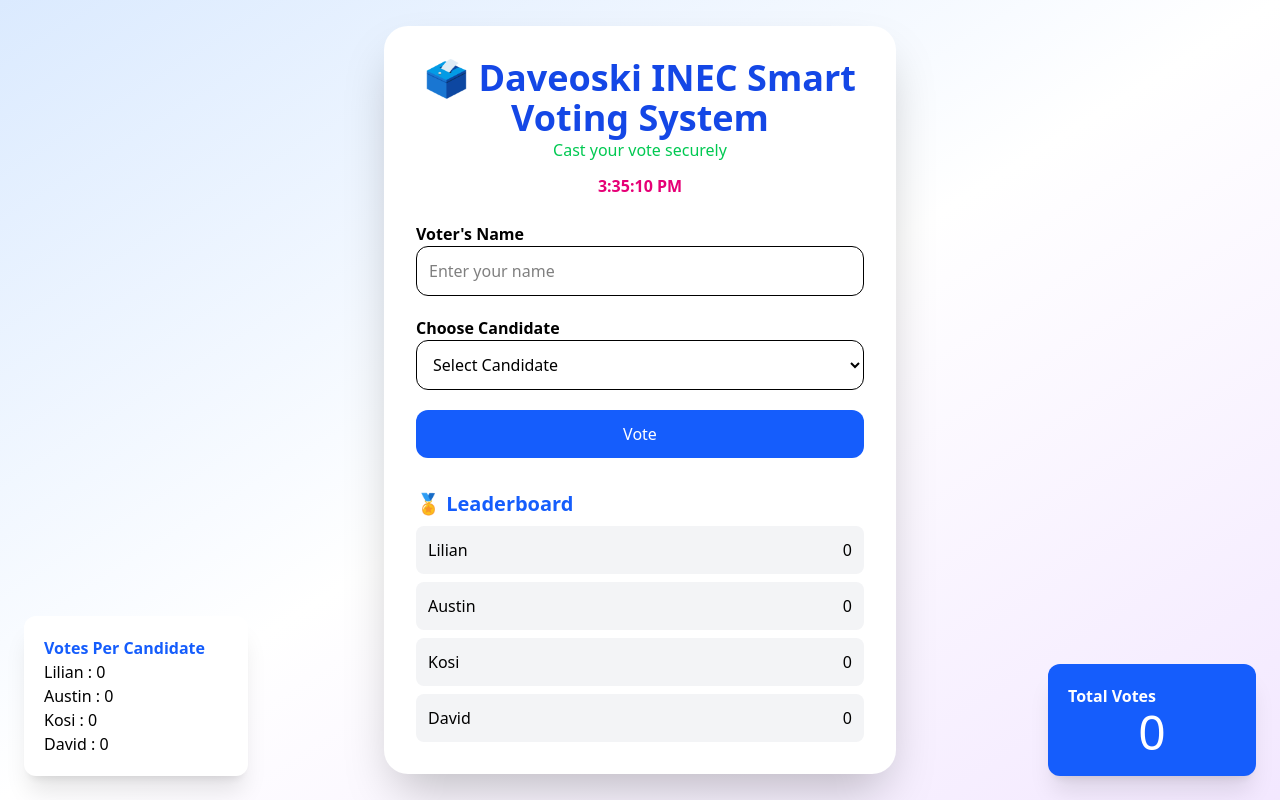
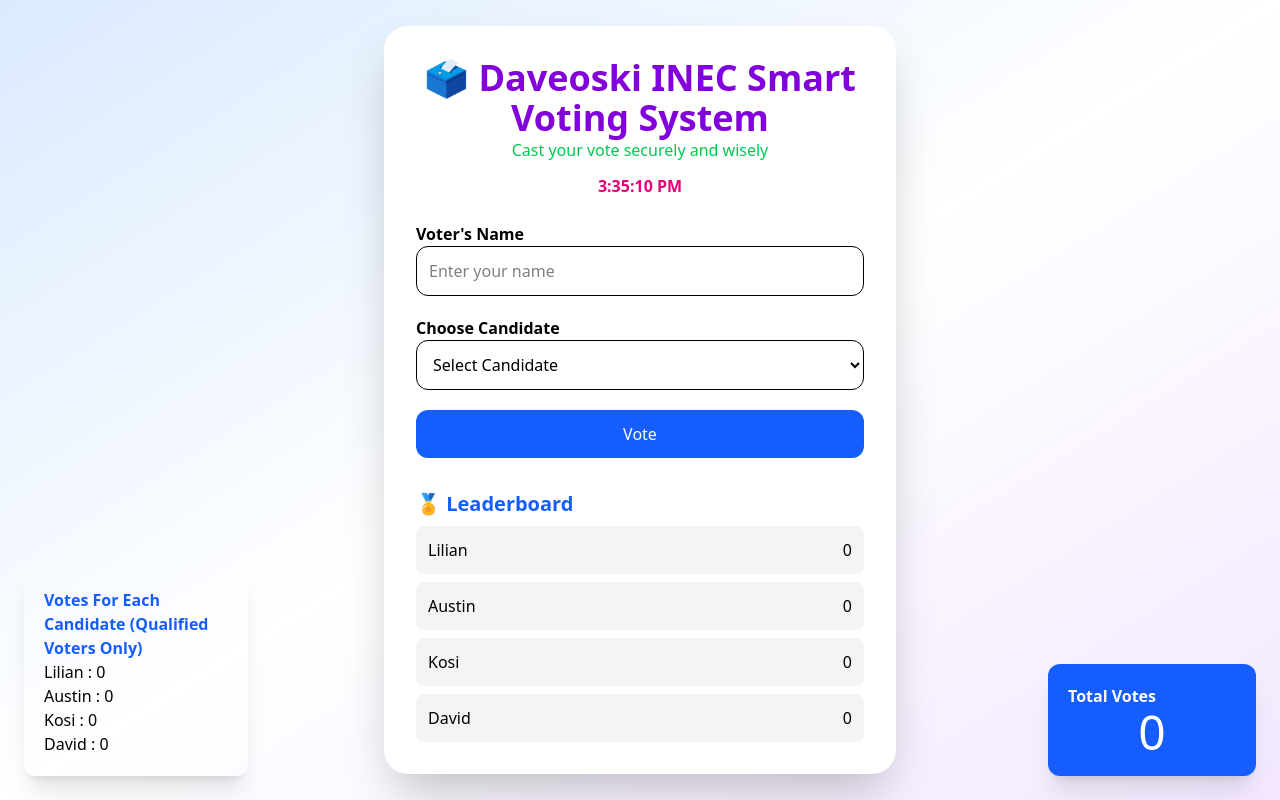
Before and after one commit to Daveoski/UI-voting-System-Project, a plain HTML site: page index.html in a window 1280 px wide. Drawn offline with nearby package versions, Linux system fonts and the light colour scheme.

Commit message:
Update text and styling in index.html for improved clarity and aesthetics

```diff
--- a/index.html
+++ b/index.html
@@ -19,12 +19,12 @@
 
 <div class="bg-white max-w-lg w-full rounded-3xl shadow-2xl p-8">
 
-<h1 class="text-4xl font-bold text-center text-blue-700">
+<h1 class="text-4xl font-bold text-center text-purple-700">
 🗳 Daveoski INEC Smart Voting System
 </h1>
 
 <p class="text-center text-green-500">
-Cast your vote securely
+Cast your vote securely and wisely
 </p>
 
 <p id="clock" class="text-center text-pink-600 mt-3 font-semibold"></p>
@@ -88,10 +88,10 @@ Vote
 
 </div>
 
-<div class="fixed bottom-6 left-6 bg-white shadow-xl rounded-xl p-5 w-56">
+<div class="fixed bottom-6 left-6 bg-pink shadow-xl rounded-xl p-5 w-56">
 
 <h2 class="font-bold text-blue-600">
-Votes Per Candidate
+Votes For Each Candidate (Qualified Voters Only)
 </h2>
 
 <p>Lilian : <span id="LilianVotes">0</span></p>
```
